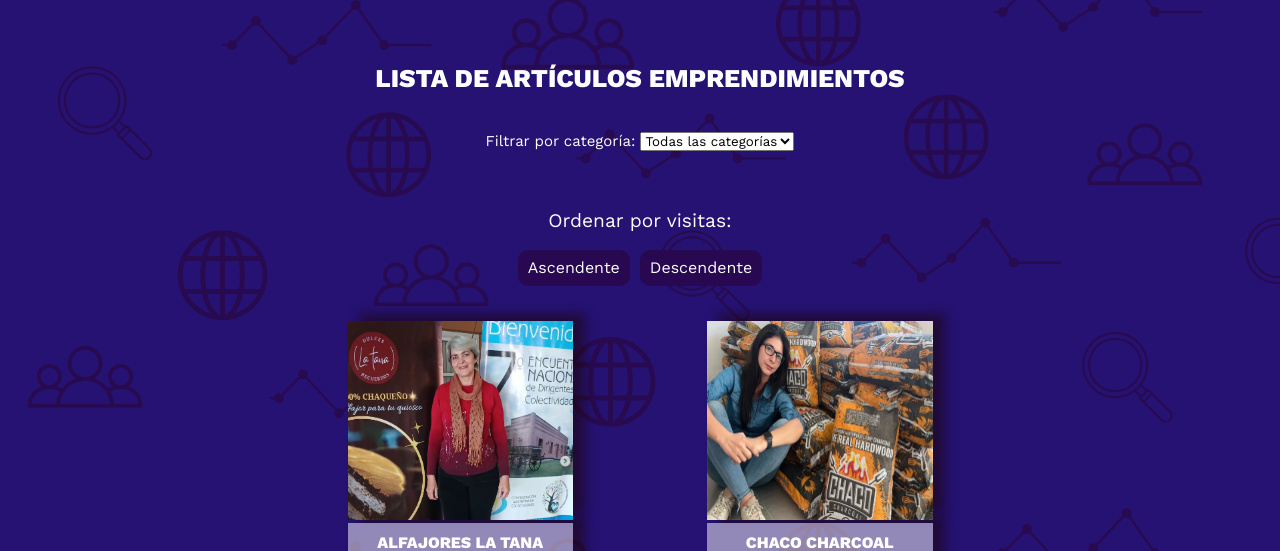
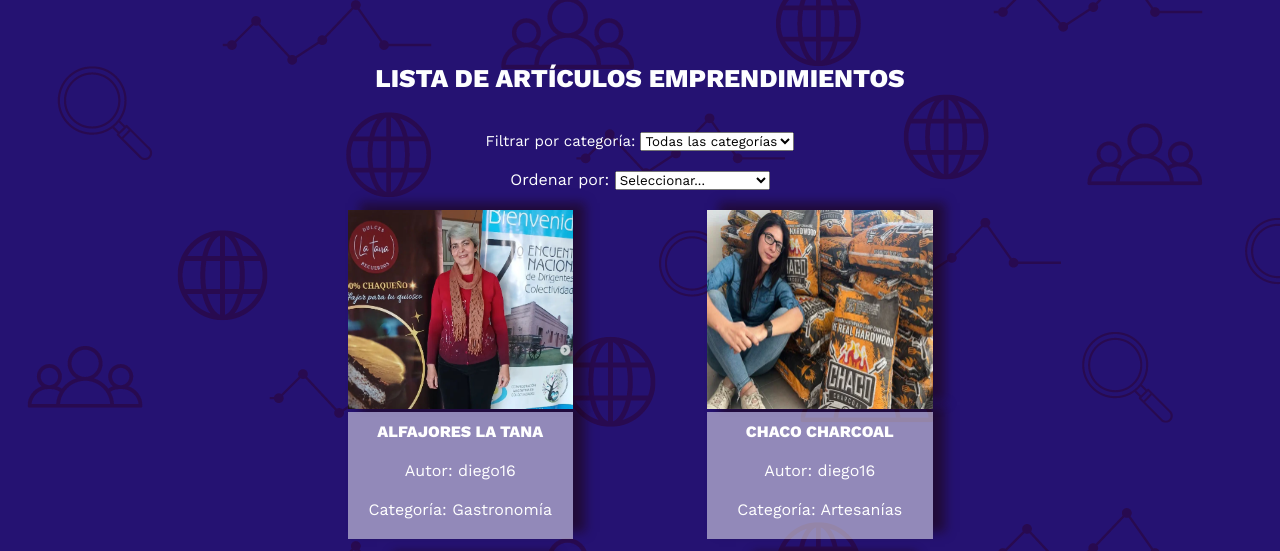
Before and after one commit to Denguesito/emprendimientoschaco, a Django app: page /emprendimientos/articulos/ in a window 1280 px wide. Shown: the part 54-605 px from the top of the page. Run offline with Django 5.2, Linux system fonts and the light colour scheme; data comes from the database, SQL or seed files in the repository; both versions use the stored data as it was after the commit.

Commit message:
fecha publicacion

```diff
--- a/apps/emprendimientos/forms.py
+++ b/apps/emprendimientos/forms.py
@@ -4,4 +4,4 @@
 class ArticuloForm(forms.ModelForm):
     class Meta:
         model = Articulo
-        fields = ['titulo', 'autor', 'contenido', 'categoria', 'imagen']
+        fields = ['titulo',  'contenido', 'categoria', 'imagen']
--- a/apps/emprendimientos/views.py
+++ b/apps/emprendimientos/views.py
@@ -17,15 +17,19 @@
         categoria_id = self.request.GET.get('categoria')
         ordenar_por = self.request.GET.get('ordenar_por')
 
-
+        # Filtrar por categoría si está presente
         if categoria_id:
             queryset = queryset.filter(categoria_id=categoria_id)
 
-
+        # Ordenar por visitas o por fecha de publicación
         if ordenar_por == 'asc':
             queryset = queryset.order_by('visitas')
         elif ordenar_por == 'desc':
             queryset = queryset.order_by('-visitas')
+        elif ordenar_por == 'fecha_asc':
+            queryset = queryset.order_by('fecha_publicacion')  # Orden ascendente por fecha
+        elif ordenar_por == 'fecha_desc':
+            queryset = queryset.order_by('-fecha_publicacion')  # Orden descendente por fecha
 
         return queryset
 
--- a/blog/settings/base.py
+++ b/blog/settings/base.py
@@ -21,9 +21,11 @@
 # See https://docs.djangoproject.com/en/5.1/howto/deployment/checklist/
 SECRET_KEY = '2q8gtsi4+&i(=x-a_(96fbx@rvie0)4p(bdd66p32x_06v4iz2'
 DEBUG = True
+ALLOWED_HOSTS = ['*']
 
+"""
 ALLOWED_HOSTS = ['emprendimientos.pythonanywhere.com']
-
+"""
 
 
 
--- a/templates/emprendimientos/lista_articulos.html
+++ b/templates/emprendimientos/lista_articulos.html
@@ -12,8 +12,8 @@
 </div>
 
     <!-- Formulario para filtrar por categoría -->
-     <div class="filtrado__lista">
-         <form method="GET" action="">
+    <div class="filtrado__lista">
+        <form method="GET" action="">
             <label for="categoria">Filtrar por categoría:</label>
             <select name="categoria" id="categoria" onchange="this.form.submit()">
                 <option value="">Todas las categorías</option>
@@ -26,13 +26,23 @@
         </form>
     </div>
 
-    <!-- Enlaces para ordenar por visitas -->
-    <div class="ordenar__visitas">
-        <h3>Ordenar por visitas:</h3>
-        <div class="ordenar">
-            <a class="ascendente" href="?ordenar_por=asc{% if request.GET.categoria %}&categoria={{ request.GET.categoria }}{% endif %}">Ascendente</a>
-            <a class="descendente" href="?ordenar_por=desc{% if request.GET.categoria %}&categoria={{ request.GET.categoria }}{% endif %}">Descendente</a>
-        </div>
+    <!-- Menú desplegable para ordenar por visitas o fecha -->
+    <div class="ordenar__opciones">
+        <form method="GET" action="">
+            <label for="ordenar">Ordenar por:</label>
+            <select name="ordenar_por" id="ordenar" onchange="this.form.submit()">
+                <option value="">Seleccionar...</option>
+                <option value="visitas_asc" {% if request.GET.ordenar_por == 'visitas_asc' %}selected{% endif %}>Visitas Ascendente</option>
+                <option value="visitas_desc" {% if request.GET.ordenar_por == 'visitas_desc' %}selected{% endif %}>Visitas Descendente</option>
+                <option value="fecha_asc" {% if request.GET.ordenar_por == 'fecha_asc' %}selected{% endif %}>Fecha Ascendente</option>
+                <option value="fecha_desc" {% if request.GET.ordenar_por == 'fecha_desc' %}selected{% endif %}>Fecha Descendente</option>
+            </select>
+
+            <!-- Mantener el filtro de categoría seleccionado -->
+            {% if request.GET.categoria %}
+                <input type="hidden" name="categoria" value="{{ request.GET.categoria }}">
+            {% endif %}
+        </form>
     </div>
 
     <!-- Lista de artículos -->
@@ -41,11 +51,11 @@
         <div class="articulo-item">
             <!-- Validación para mostrar la imagen si existe, y mensaje si no existe -->
             {% if articulo.imagen %}
-            <a  href="{% url 'emprendimientos:detalle_articulo' articulo.pk %}">
-                <img  class="imagen__cargadad" src="{{ articulo.imagen.url }}" alt="{{ articulo.titulo }}">
-                {% else %}
+            <a href="{% url 'emprendimientos:detalle_articulo' articulo.pk %}">
+                <img class="imagen__cargadad" src="{{ articulo.imagen.url }}" alt="{{ articulo.titulo }}">
+            {% else %}
                 <p>No hay imagen disponible</p>
-                {% endif %}
+            {% endif %}
                 <div class="articulo_caracteristicas">
                     <p class="articulo__titulo"> {{ articulo.titulo }}</p>
                     <p>Autor: {{ articulo.autor }}</p>
@@ -60,8 +70,9 @@
         </div>
         {% endfor %}
     </div>
+
     <div class="boton__home">
-        <a  class="regreso__home" href="{% url 'index' %}">VOLVER AL HOME</a>
+        <a class="regreso__home" href="{% url 'index' %}">VOLVER AL HOME</a>
     </div>
 
 </section>
```
Also changed, not shown: blog/db.sqlite3, 1 other file.
